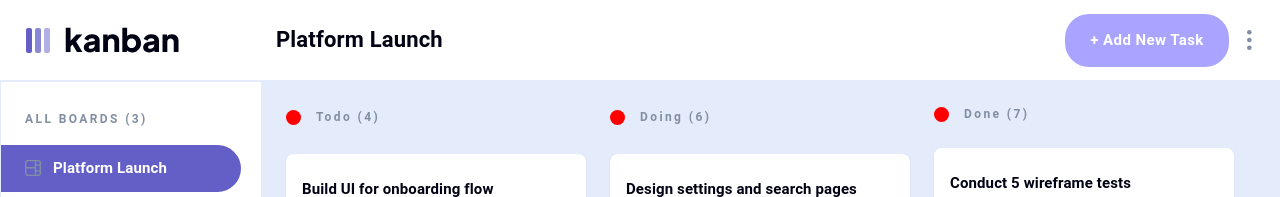
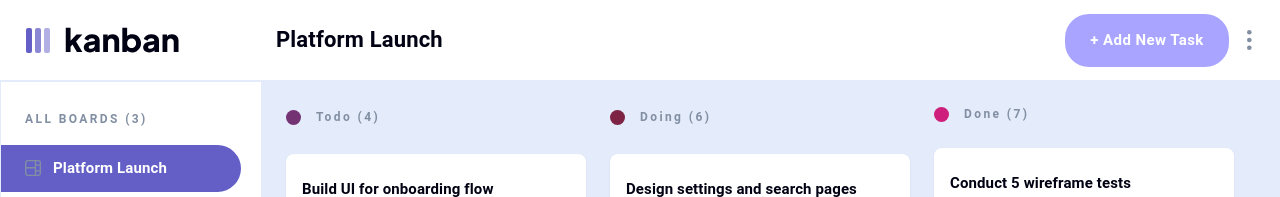
Before and after one commit to bilanoo/kanban-board, a React (Vite) app: page / in a window 1280 px wide. Shown: the top 197 px of the page. Built offline with nearby package versions, Linux system fonts and the light colour scheme.

Commit message:
added random color generator for column ball.

```diff
--- a/src/BoardColumns/Column/Column.tsx
+++ b/src/BoardColumns/Column/Column.tsx
@@ -19,7 +19,13 @@ export const Column = ({ eachBoard }: ColumnProps) => {
     <Container className="each-column">
       <ContentContainer>
         <TaskContainer>
-          <TaskColoredBall />
+          <TaskColoredBall
+            style={{
+              backgroundColor: `#${Math.floor(
+                Math.random() * 16777215
+              ).toString(16)}`,
+            }}
+          />
           <TaskName variant="h6">
             {eachBoard.name} ({eachBoard.tasks.length})
           </TaskName>
--- a/src/BoardColumns/Column/style.tsx
+++ b/src/BoardColumns/Column/style.tsx
@@ -33,7 +33,6 @@ export const TaskColoredBall = styled("div")(() => ({
     width: "15px",
     height: "15px",
     borderRadius: "50%",
-    backgroundColor: "red",
   },
 }));
 
```
